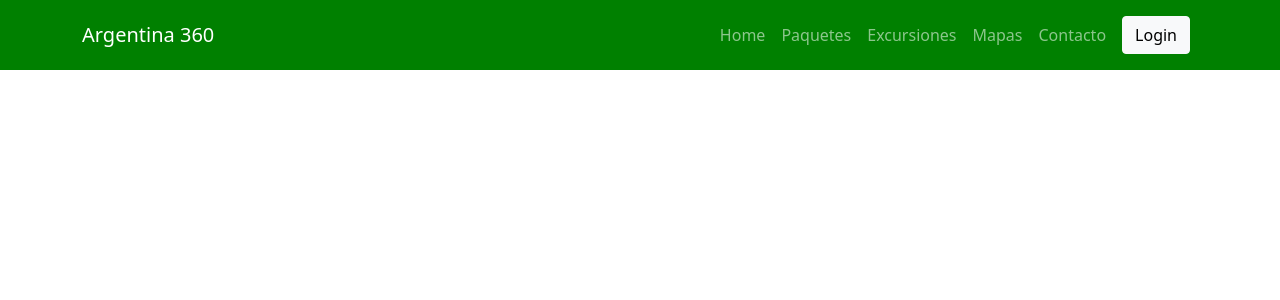
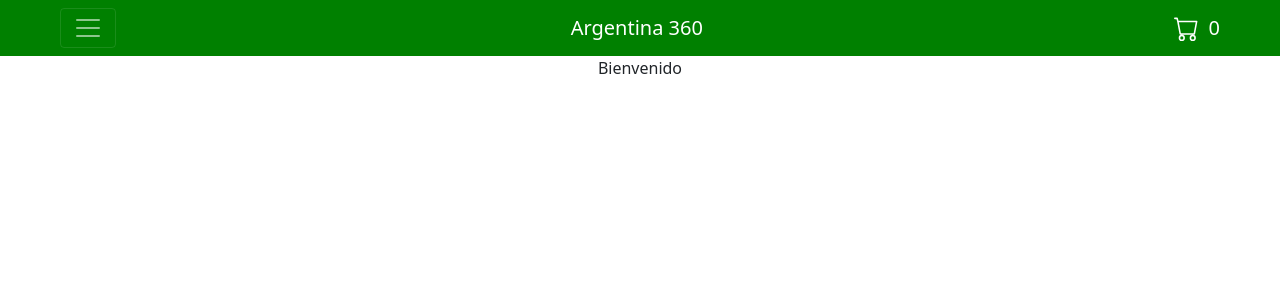
Before and after one commit to UrbanPetris/tienda, a React (Create React App) app: page / in a window 1280 px wide. Shown: the top 300 px of the page. Built offline with nearby package versions, Linux system fonts and the light colour scheme.

Commit message:
CartWidget and ItemListContainer added

```diff
--- a/package.json
+++ b/package.json
@@ -9,6 +9,7 @@
     "bootstrap": "^5.1.3",
     "react": "^17.0.2",
     "react-bootstrap": "^2.1.2",
+    "react-bootstrap-icons": "^1.7.2",
     "react-dom": "^17.0.2",
     "react-scripts": "5.0.0",
     "web-vitals": "^2.1.4"
--- a/src/App.js
+++ b/src/App.js
@@ -1,11 +1,13 @@
 import "./App.css";
 import NavBar from "./components/NavBar/NavBar.js";
 import "bootstrap/dist/css/bootstrap.min.css";
+import ItemListContainer from "./components/ItemListContainer/ItemListContainer";
 
 function App() {
   return (
     <div className="App">
       <NavBar />
+      <ItemListContainer />
     </div>
   );
 }
--- /dev/null
+++ b/src/components/CartWidget/CartWidget.css
@@ -0,0 +1,10 @@
+.cartWidetContainer {
+    display: flex;
+    gap: 10px;
+    align-items: center;
+}
+
+.cartWidgetCounter {
+    color: white;
+    font-size: 20px
+}
--- /dev/null
+++ b/src/components/CartWidget/CartWidget.js
@@ -0,0 +1,15 @@
+import { Cart } from "react-bootstrap-icons";
+import "./CartWidget.css";
+
+const CartWidget = () => {
+  let counter = 0;
+
+  return (
+    <div className="cartWidetContainer">
+      <Cart color="white" size={25} />
+      <div className="cartWidgetCounter">{counter}</div>
+    </div>
+  );
+};
+
+export default CartWidget;
--- /dev/null
+++ b/src/components/ItemListContainer/ItemListContainer.js
@@ -0,0 +1,5 @@
+const ItemListContainer = () => {
+  return <div>Bienvenido</div>;
+};
+
+export default ItemListContainer;
--- a/src/components/NavBar/NavBar.js
+++ b/src/components/NavBar/NavBar.js
@@ -3,16 +3,49 @@ import Container from "../../../node_modules/react-bootstrap/Container/";
 import Navbar from "../../../node_modules/react-bootstrap/Navbar/";
 import Nav from "../../../node_modules/react-bootstrap/Nav/";
 import Button from "../../../node_modules/react-bootstrap/Button/";
+import Offcanvas from "../../../node_modules/react-bootstrap/Offcanvas/";
+
+import CartWidget from "../CartWidget/CartWidget";
 
 const NavBar = () => {
   return (
-    <Navbar className="navbar px-5" variant="dark" expand="md">
-      <Container>
-        <Navbar.Brand href="#">Argentina 360</Navbar.Brand>
-        <Navbar.Toggle aria-controls="tienda-nav" />
-        <Navbar.Collapse id="tienda-nav">
+    // <Navbar className="navbar px-5" variant="dark" expand="md">
+    //   <Container>
+    //     <Navbar.Brand href="#">Argentina 360</Navbar.Brand>
+    //     <Navbar.Toggle aria-controls="tienda-nav" />
+    //     <Navbar.Collapse id="tienda-nav">
+    //       <Nav
+    //         className="justify-content-end"
+    //         style={{ width: "100%", alignItems: "center" }} //por default pone los child items en stretch y puede dificultar UX
+    //       >
+    //         <Nav.Link href="#">Home</Nav.Link>
+    //         <Nav.Link href="#">Paquetes</Nav.Link>
+    //         <Nav.Link href="#">Excursiones</Nav.Link>
+    //         <Nav.Link href="#">Mapas</Nav.Link>
+    //         <Nav.Link href="#">Contacto</Nav.Link>
+    //         <Nav.Link href="#">
+    //           {" "}
+    //           <Button variant="light">Login</Button>
+    //         </Nav.Link>
+    //       </Nav>
+    //     </Navbar.Collapse>
+    //     <CartWidget />
+    //   </Container>
+    // </Navbar>
+
+    <Navbar className="navbar px-5" variant="dark" expand={false}>
+      <Container fluid>
+        <Navbar.Toggle aria-controls="tiendaNavbar" />
+        <Navbar.Offcanvas
+          id="tiendaNavbar"
+          aria-labelledby="tiendaNavbarLabel"
+          placement="start"
+        >
+          <Offcanvas.Header closeButton>
+            <Offcanvas.Title id="tiendaNavbarLabel"></Offcanvas.Title>
+          </Offcanvas.Header>
+          <Offcanvas.Body>
             <Nav
-            className="justify-content-end"
               style={{ width: "100%", alignItems: "center" }} //por default pone los child items en stretch y puede dificultar UX
             >
               <Nav.Link href="#">Home</Nav.Link>
@@ -25,7 +58,10 @@ const NavBar = () => {
                 <Button variant="light">Login</Button>
               </Nav.Link>
             </Nav>
-        </Navbar.Collapse>
+          </Offcanvas.Body>
+        </Navbar.Offcanvas>
+        <Navbar.Brand href="#">Argentina 360</Navbar.Brand>
+        <CartWidget />
       </Container>
     </Navbar>
   );
```
Also changed, not shown: 1 other file (tests, documents, lock files or other folders). Lines whose indentation alone changed are shown as unchanged.
